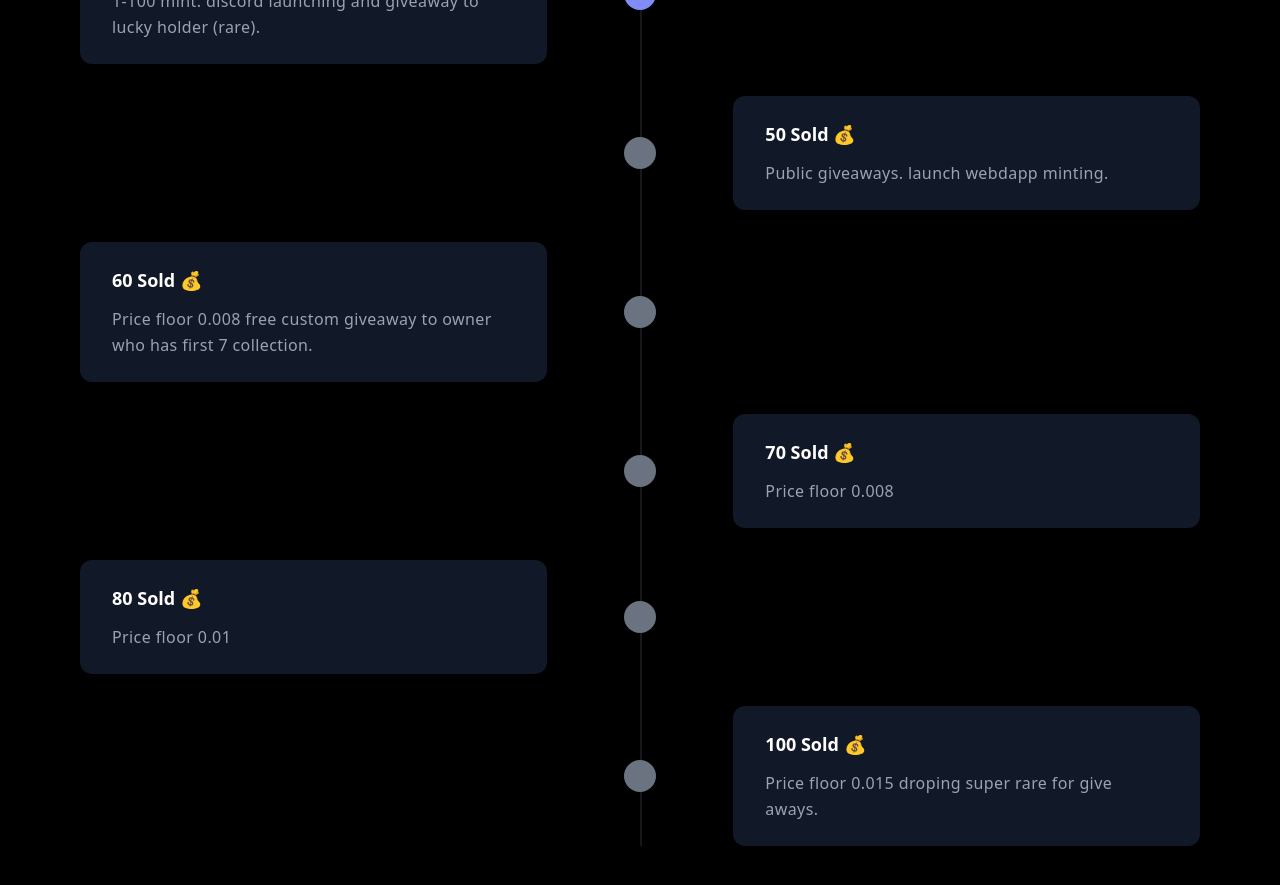
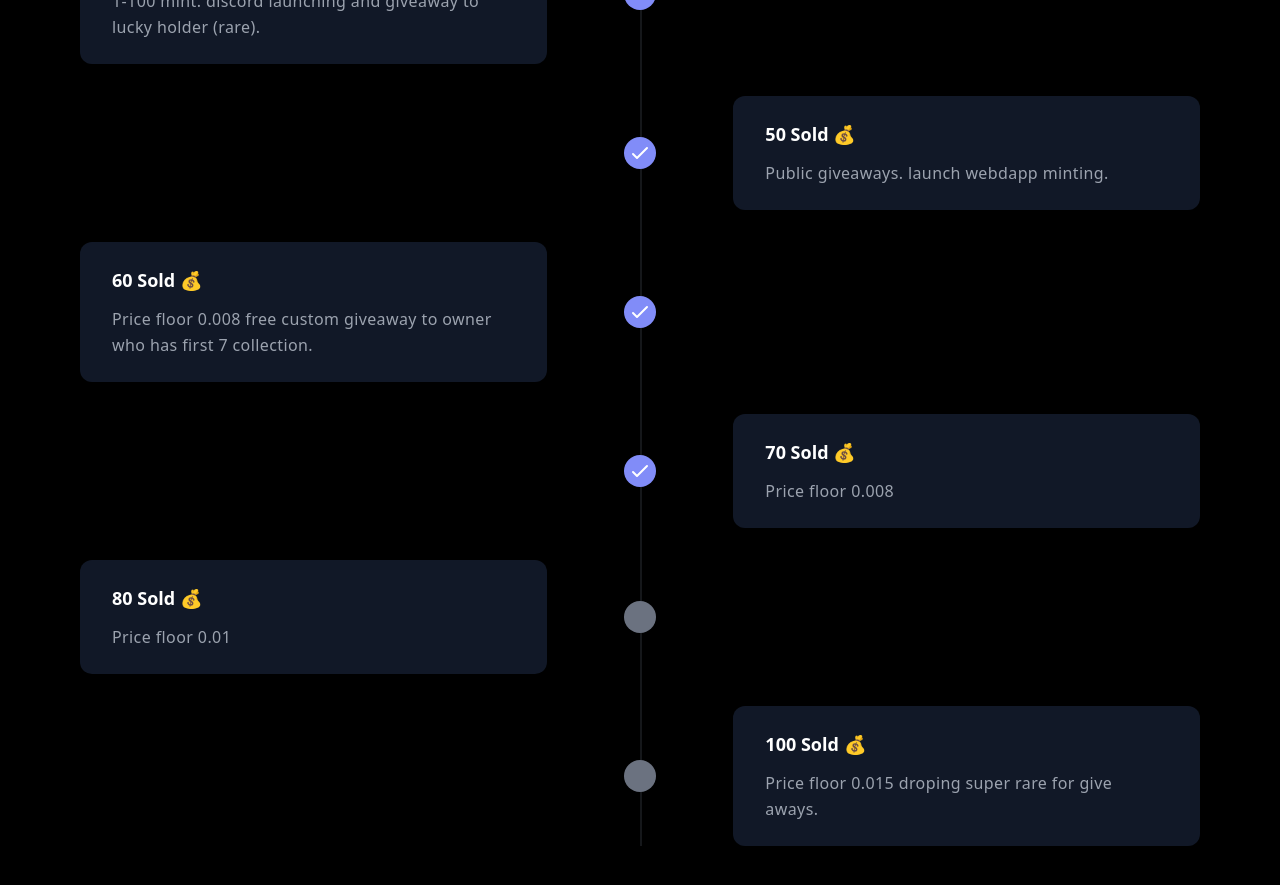
Before and after one commit to WahyuS002/BASNC, a React (Create React App) app: page / in a window 1280 px wide. Shown: the part 2400-3285 px from the top of the page. Built offline with nearby package versions, Linux system fonts and the light colour scheme.

Commit message:
:white_check_mark: 70 sold

```diff
--- a/src/components/Main.js
+++ b/src/components/Main.js
@@ -53,7 +53,7 @@ function Main(props) {
                         </a>
                     </div>
                 </div>
-                <div className="w-full md:w-1/2 mt-12 md:mt-0" data-aos="fade-down-left">
+                <div className="w-full md:w-1/2 mt-12 md:mt-0" data-aos="fade-left">
                     <img className="rounded-xl md:rounded-3xl" src={Hero} alt="" />
                 </div>
             </div>
--- a/src/components/Roadmap.js
+++ b/src/components/Roadmap.js
@@ -51,7 +51,11 @@ function Roadmap() {
                 <div className="mb-8 flex justify-between items-center w-full">
                     <div className="hidden md:block w-5/12"></div>
                     <div className="z-20">
-                        <div class="flex items-center justify-center bg-gray-500 w-8 h-8 rounded-full"></div>
+                        <div class="flex items-center justify-center bg-indigo-400 text-white w-8 h-8 rounded-full">
+                            <svg class="w-6 h-6" fill="none" stroke="currentColor" viewBox="0 0 24 24" xmlns="http://www.w3.org/2000/svg">
+                                <path stroke-linecap="round" stroke-linejoin="round" stroke-width="2" d="M5 13l4 4L19 7"></path>
+                            </svg>
+                        </div>
                     </div>
                     <div className="bg-gray-900 rounded-xl  w-full md:w-5/12 p-6 md:px-8 md:py-6 ml-8 md:ml-0">
                         <h3 className="font-bold text-lg">50 Sold 💰</h3>
@@ -61,7 +65,11 @@ function Roadmap() {
                 <div className="mb-8 flex justify-between items-center w-full md:flex-row-reverse">
                     <div className="hidden md:block w-5/12"></div>
                     <div className="z-20">
-                        <div class="flex items-center justify-center bg-gray-500 w-8 h-8 rounded-full"></div>
+                        <div class="flex items-center justify-center bg-indigo-400 text-white w-8 h-8 rounded-full">
+                            <svg class="w-6 h-6" fill="none" stroke="currentColor" viewBox="0 0 24 24" xmlns="http://www.w3.org/2000/svg">
+                                <path stroke-linecap="round" stroke-linejoin="round" stroke-width="2" d="M5 13l4 4L19 7"></path>
+                            </svg>
+                        </div>
                     </div>
                     <div className="bg-gray-900 rounded-xl  w-full md:w-5/12 p-6 md:px-8 md:py-6 ml-8 md:ml-0">
                         <h3 className="font-bold text-lg">60 Sold 💰</h3>
@@ -71,7 +79,11 @@ function Roadmap() {
                 <div className="mb-8 flex justify-between items-center w-full">
                     <div className="hidden md:block w-5/12"></div>
                     <div className="z-20">
-                        <div class="flex items-center justify-center bg-gray-500 w-8 h-8 rounded-full"></div>
+                        <div class="flex items-center justify-center bg-indigo-400 text-white w-8 h-8 rounded-full">
+                            <svg class="w-6 h-6" fill="none" stroke="currentColor" viewBox="0 0 24 24" xmlns="http://www.w3.org/2000/svg">
+                                <path stroke-linecap="round" stroke-linejoin="round" stroke-width="2" d="M5 13l4 4L19 7"></path>
+                            </svg>
+                        </div>
                     </div>
                     <div className="bg-gray-900 rounded-xl  w-full md:w-5/12 p-6 md:px-8 md:py-6 ml-8 md:ml-0">
                         <h3 className="font-bold text-lg">70 Sold 💰</h3>
```
